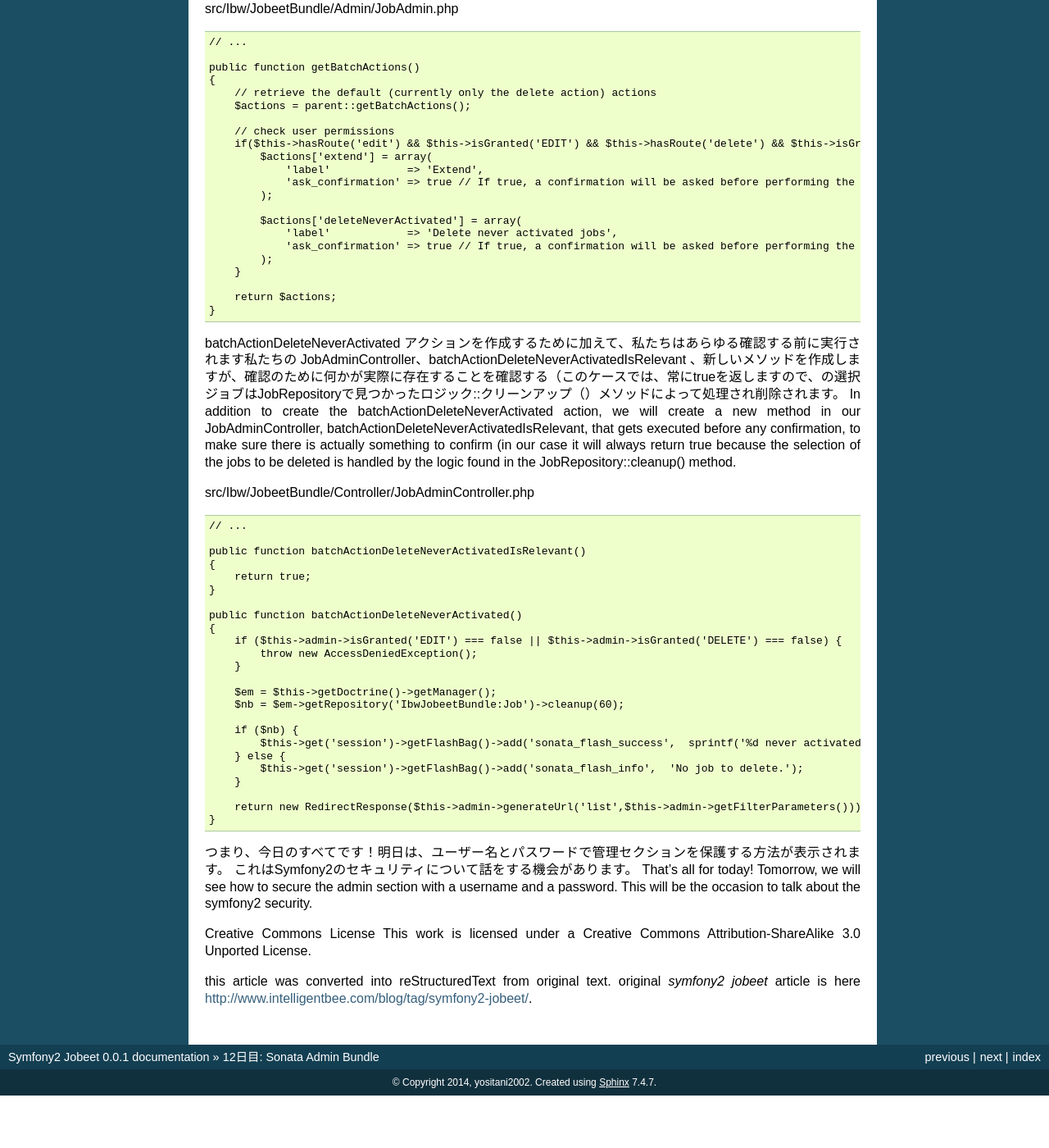
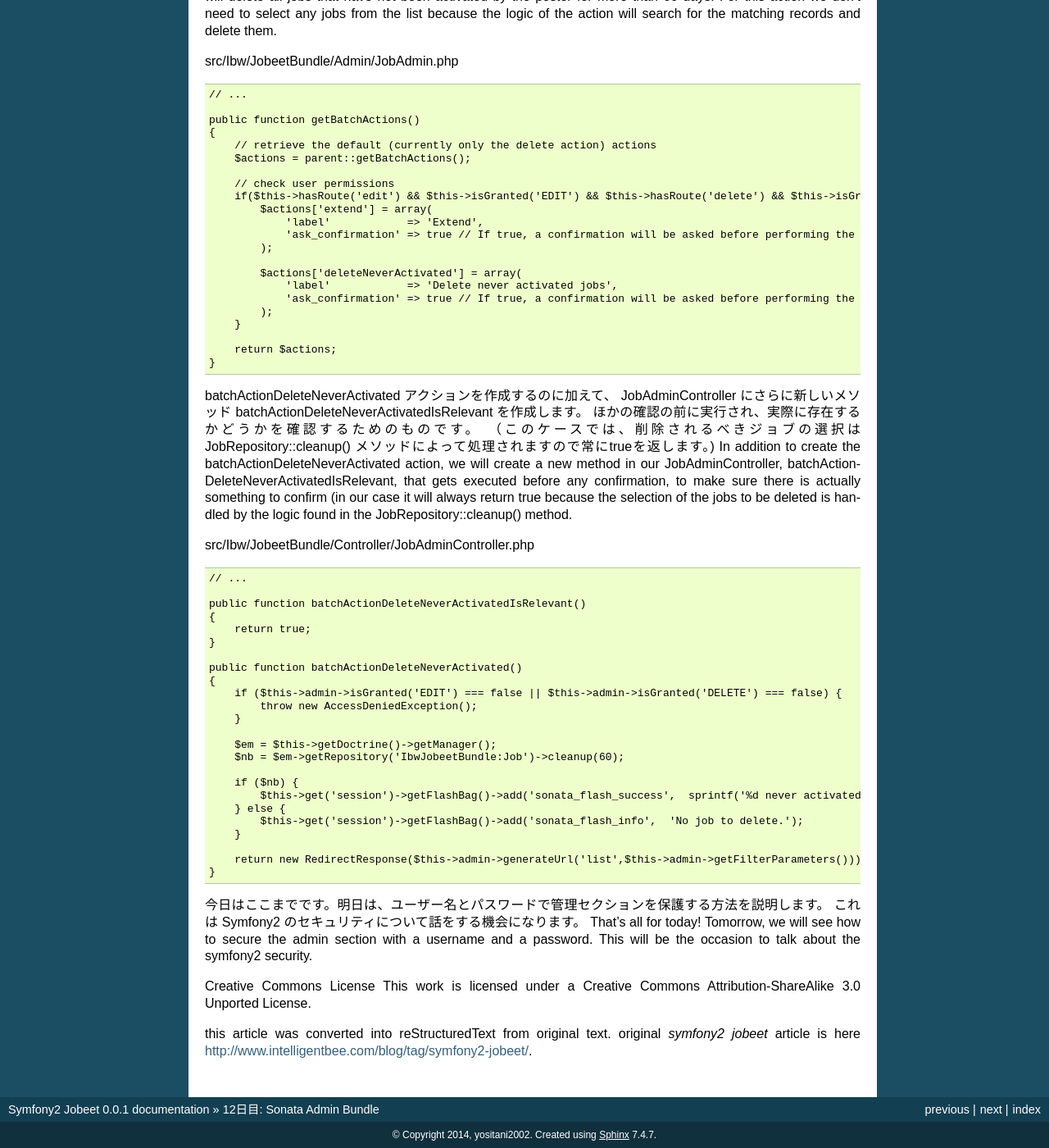
Before and after one commit to symfony-japan-old/symfony2-jobeet-ja, a Sphinx documentation site: the page built from source/day-12-sonata-admin-bundle.rst, in a window 1280 px wide and 1400 px high, scrolled down 9101 px. Shown: the whole window at 82% size. Built offline with Sphinx 7.4.7, drawn with Linux system fonts in a browser that asks for light colours; before the commit the page ends 10437 px from its top, so only the background shows below that.

Commit message:
10/1 morning

```diff
--- a/source/day-12-sonata-admin-bundle.rst
+++ b/source/day-12-sonata-admin-bundle.rst
@@ -564,7 +566,10 @@ src/Ibw/JobeetBundle/Admin/JobAdmin.php
        return $actions;
    }
 
-batchActionDeleteNeverActivated アクションを作成するために加えて、私たちはあらゆる確認する前に実行されます私たちの JobAdminController、batchActionDeleteNeverActivatedIsRelevant 、新しいメソッドを作成しますが、確認のために何かが実際に存在することを確認する（このケースでは、常にtrueを返しますので、の選択ジョブはJobRepositoryで見つかったロジック::クリーンアップ（）メソッドによって処理され削除されます。
+batchActionDeleteNeverActivated アクションを作成するのに加えて、
+JobAdminController にさらに新しいメソッド batchActionDeleteNeverActivatedIsRelevant を作成します。
+ほかの確認の前に実行され、実際に存在するかどうかを確認するためのものです。
+（このケースでは、削除されるべきジョブの選択は JobRepository::cleanup() メソッドによって処理されますので常にtrueを返します。)
 In addition to create the batchActionDeleteNeverActivated action, we will create a new method in our JobAdminController,
 batchActionDeleteNeverActivatedIsRelevant, that gets executed before any confirmation,
 to make sure there is actually something to confirm (in our case it will always return true
@@ -599,8 +604,8 @@ src/Ibw/JobeetBundle/Controller/JobAdminController.php
        return new RedirectResponse($this->admin->generateUrl('list',$this->admin->getFilterParameters()));
    }
 
-つまり、今日のすべてです！明日は、ユーザー名とパスワードで管理セクションを保護する方法が表示されます。
-これはSymfony2のセキュリティについて話をする機会があります。
+今日はここまでです。明日は、ユーザー名とパスワードで管理セクションを保護する方法を説明します。
+これは Symfony2 のセキュリティについて話をする機会になります。
 That’s all for today! Tomorrow, we will see how to secure the admin section with a username and a password.
 This will be the occasion to talk about the symfony2 security.
 
```
Also changed, not shown: other parts of source/day-12-sonata-admin-bundle.rst (+2 -0 lines).
